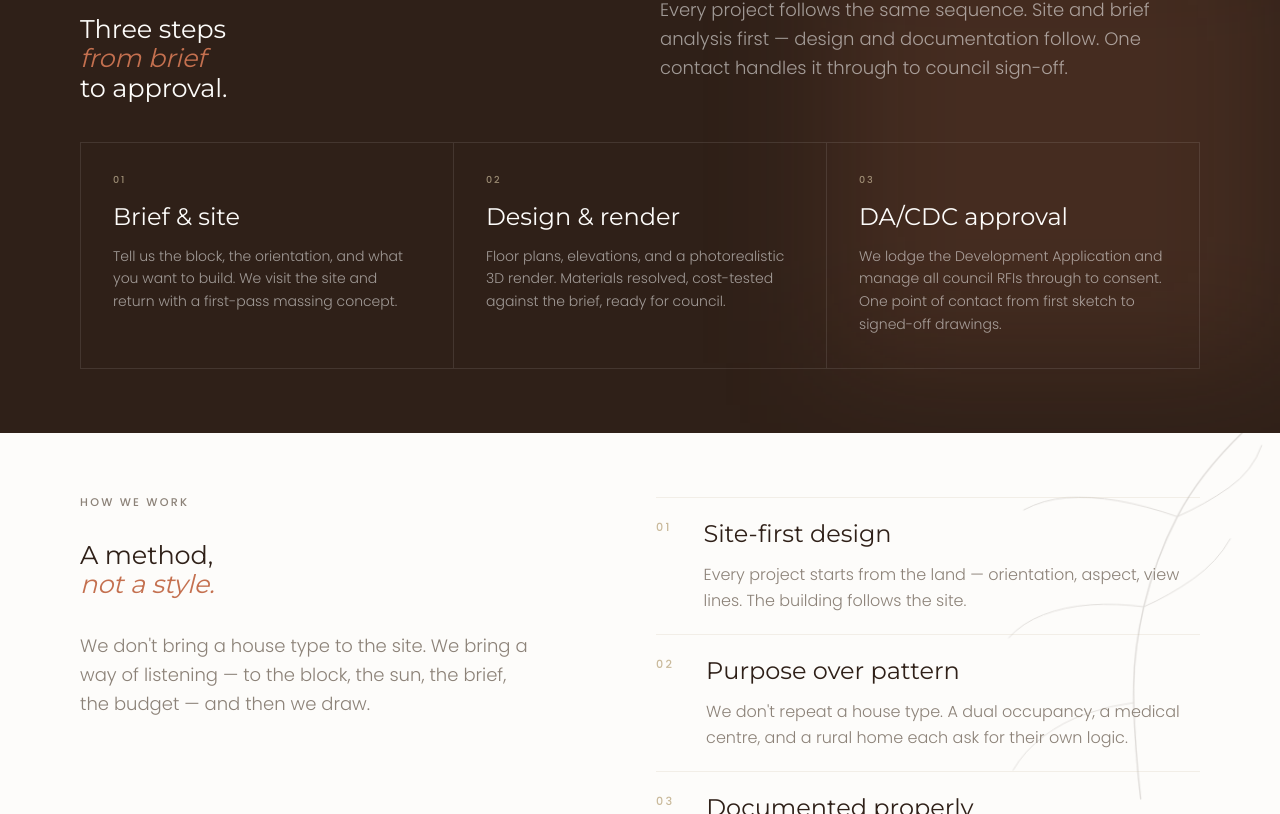
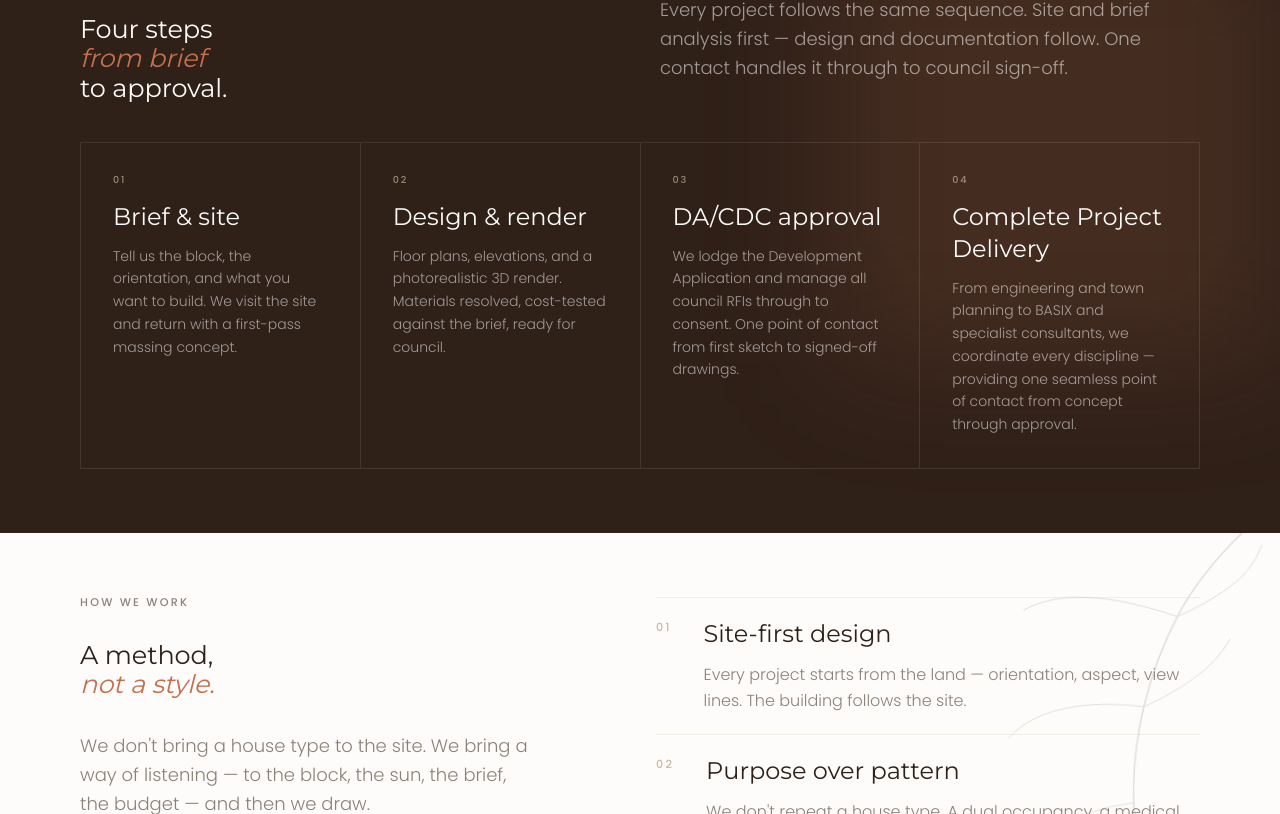
Before and after one commit to cybrixhub/ADA-design, a Next.js app: page / in a window 1280 px wide. Shown: the part 3068-3882 px from the top of the page. Built offline with nearby package versions, Linux system fonts and the light colour scheme.

Commit message:
Process: add 4th step 'Complete Project Delivery', update grid to 4 columns

```diff
--- a/app/page.tsx
+++ b/app/page.tsx
@@ -127,7 +127,7 @@ export default async function HomePage() {
                 <p className="label-text text-sand/60 mb-6">How it works</p>
               </AnimatedFadeIn>
               <AnimatedHeading className="font-serif text-display-md text-off-white [text-wrap:balance]">
-                Three steps<br />
+                Four steps<br />
                 <em className="text-terracotta">from brief</em><br />
                 to approval.
               </AnimatedHeading>
@@ -139,7 +139,7 @@ export default async function HomePage() {
             </div>
           </div>
 
-          <div className="grid grid-cols-1 md:grid-cols-3 border-t border-l border-white/10">
+          <div className="grid grid-cols-1 sm:grid-cols-2 md:grid-cols-4 border-t border-l border-white/10">
             {[
               {
                 num: "01",
@@ -155,6 +155,11 @@ export default async function HomePage() {
                 num: "03",
                 title: "DA/CDC approval",
                 body: "We lodge the Development Application and manage all council RFIs through to consent. One point of contact from first sketch to signed-off drawings.",
+              },
+              {
+                num: "04",
+                title: "Complete Project Delivery",
+                body: "From engineering and town planning to BASIX and specialist consultants, we coordinate every discipline — providing one seamless point of contact from concept through approval.",
               },
             ].map((step, i) => (
               <AnimatedFadeIn key={step.num} delay={i * 0.1}>
```
